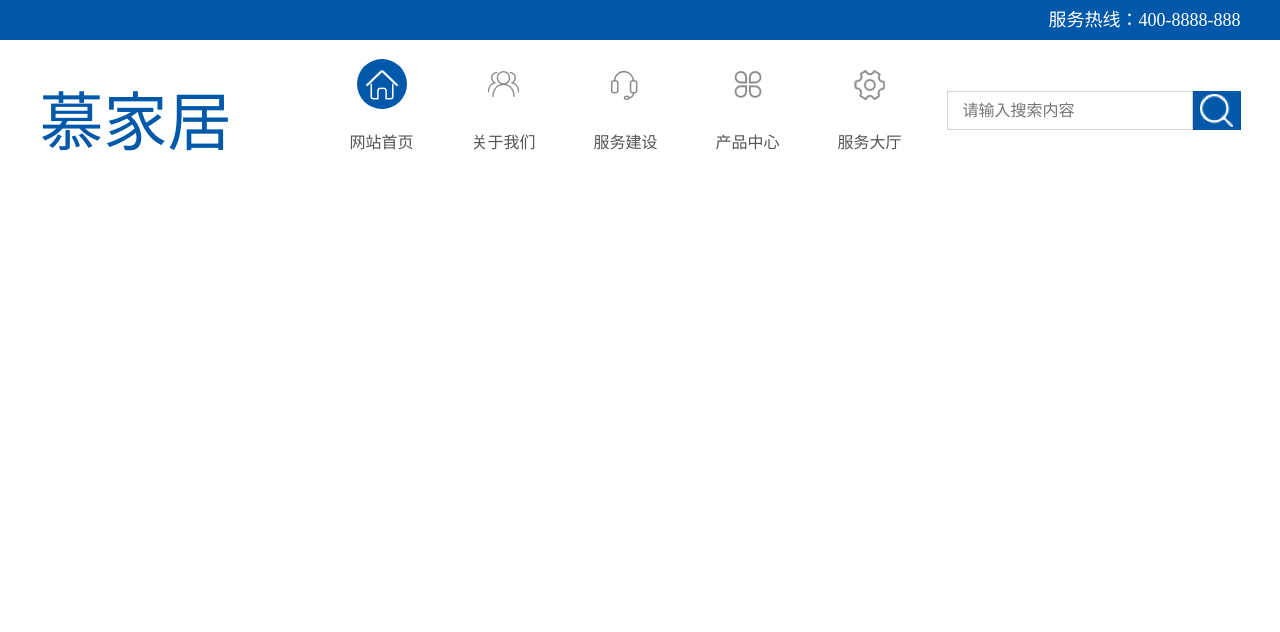
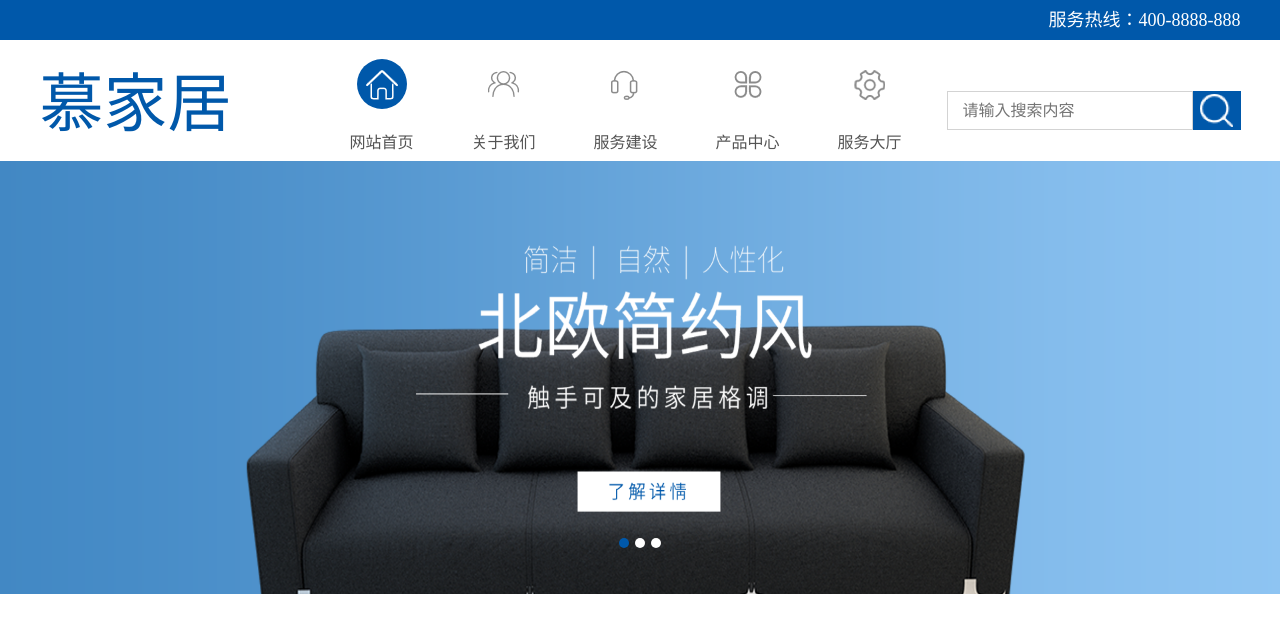
Before and after one commit to luckyqzp/mu_home_furnishing_project, a plain HTML site: page index.html in a window 1280 px wide. Drawn offline with Linux system fonts and the light colour scheme.

Commit message:
version  0.02 新增banner的HTML与CSS代码

```diff
--- a/css/main.css
+++ b/css/main.css
@@ -1,3 +1,7 @@
+body{
+    max-width: 1920px;
+}
+
 .site-head{
     height:161px;
     min-width: 1201px;
@@ -30,7 +34,6 @@
     color:#0058AA;
     font-size:64px;
     line-height: 91px;
-    margin-top:19px;
 }
 .site-head .main-nav .log-and-nav{
     width:862px;
@@ -170,3 +173,39 @@
     content: '';
     background: url(../images/icons.png) no-repeat -1px -226px ;
 }
+
+
+/* banner */
+.banner{
+    width: 100vw;
+}
+.banner img{
+    width:100%;
+}
+.banner .center-wrap{
+    position: relative;
+}
+.banner .center-wrap .dot{
+    position: absolute;
+    bottom: 50px;
+    left:50%;
+    width:42px;
+    margin-left:-21px;
+}
+.banner .center-wrap .dot li{
+    float:left;
+    width:10px;
+    height:10px;
+    background-color:#fff;
+    border-radius: 50%;
+    margin-right:6px;
+}
+.banner .center-wrap .dot li.current{
+    background-color:#0058AA;
+}
+.banner .center-wrap .dot li:last-child{
+    margin-right:0px;
+}
+.banner .center-wrap .dot li:hover{
+    background-color:#0058AA;
+}
--- a/index.html
+++ b/index.html
@@ -71,5 +71,17 @@
 
         </div>
     </header>
+    <section class="banner">
+        <a href="#">
+            <img src="./images/banner01.png" alt="">
+        </a>
+       <div class="center-wrap">
+           <ul class="dot">
+               <li class="current"></li>
+               <li></li>
+               <li></li>
+           </ul>
+       </div>
+    </section>
 </body>
 </html>
```
Also changed, not shown: images/banner01.png (added), images/banner02.png (added), images/banner03.png (added), 2 other files.
